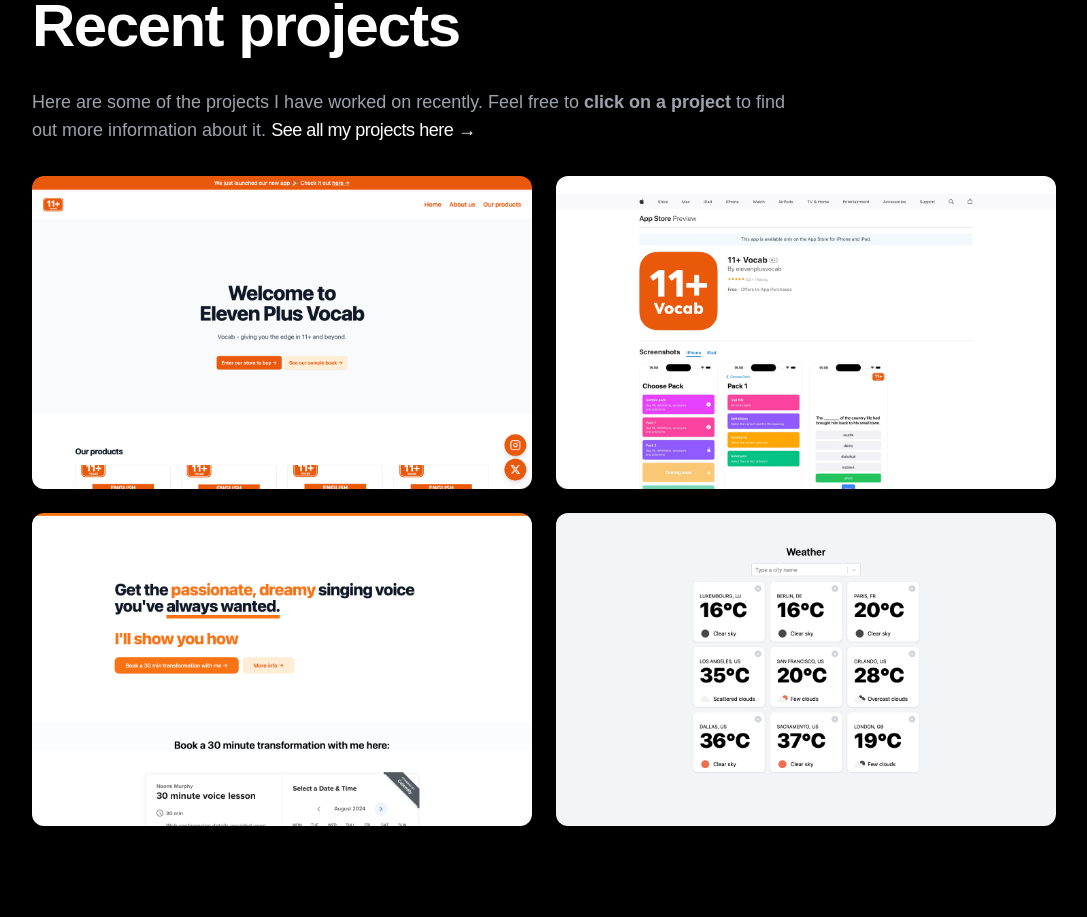
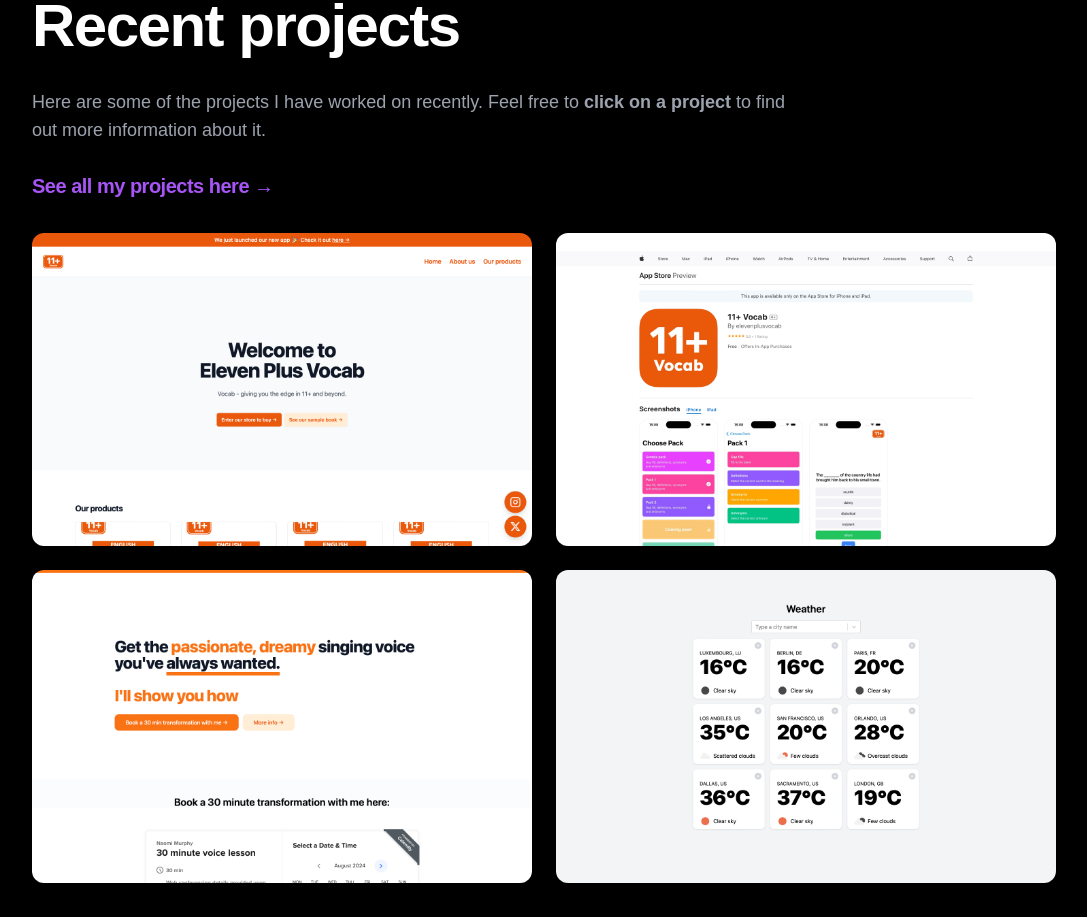
Before and after one commit to sidcraftscode/portfolio, a Next.js app: page / in a window 1280 px wide. Shown: the part 1140-2057 px from the top of the page, without its empty margins (96-1183 px from the left). Built offline with nearby package versions, Linux system fonts and the light colour scheme; a web font is replaced by a local one.

Commit message:
emphasised see all my projects text

```diff
--- a/src/pages/components/PortfolioSection.js
+++ b/src/pages/components/PortfolioSection.js
@@ -108,7 +108,7 @@
         <div className="max-w-3xl">
           <h1 className="text-4xl sm:text-6xl font-bold tracking-tight text-white mb-8">Recent projects</h1>
           <p className="text-lg text-gray-400 mb-8">Here are some of the projects I have worked on recently. Feel free to <b>click on a project</b> to find out more information about it.  <Link href="/projects">
-          <span className="hover:underline text-white font-medium tracking-tight">See all my projects here &rarr;</span>
+          <br></br><br></br><span className="text-xl pt-4 hover:underline text-purple-500 font-bold tracking-tight">See all my projects here &rarr;</span>
           </Link></p>
         </div>
         <div className="brightness-100 grid grid-cols-1 sm:grid-cols-2 gap-6">
```
